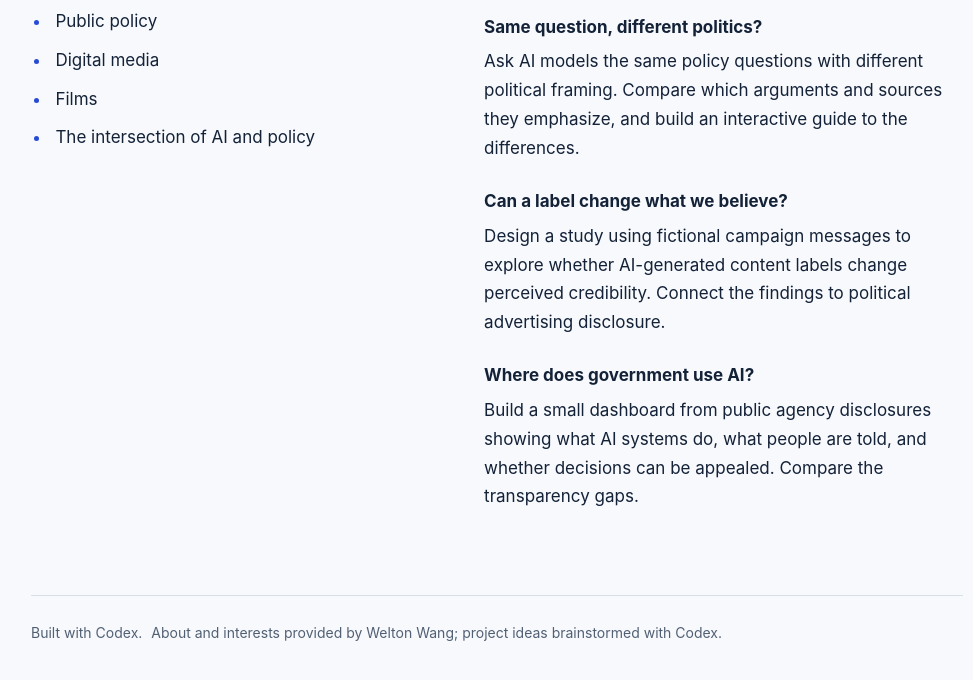
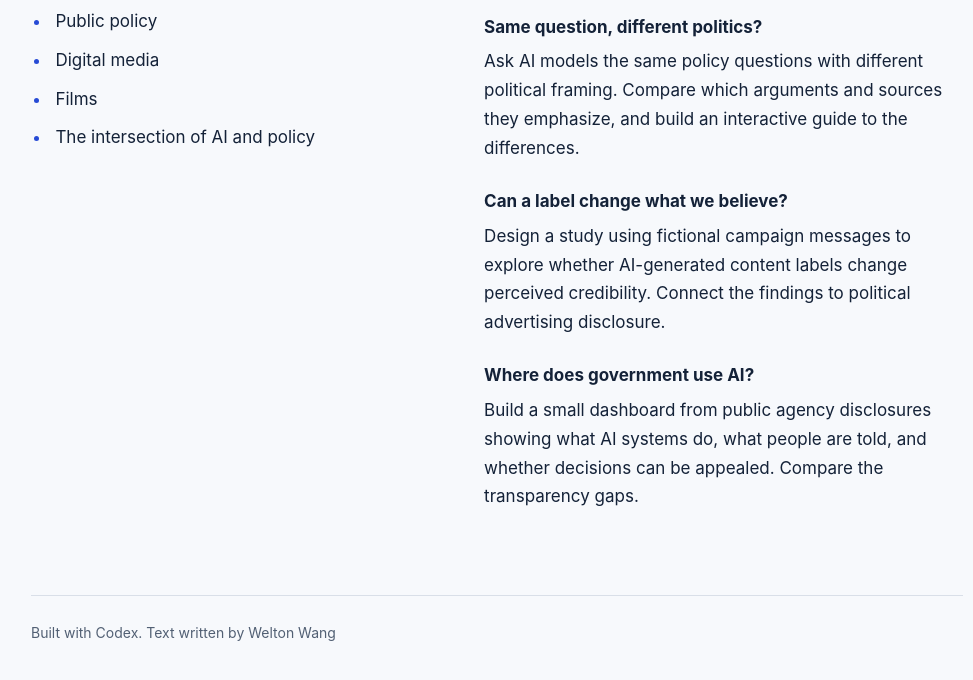
Before and after one commit to WeltonWang02/WeltonWang02.github.io, a plain HTML site: page index.html in a window 1280 px wide. Shown: the part 655-1335 px from the top of the page, without its empty margins (143-1116 px from the left). Drawn offline with Linux system fonts and the light colour scheme.

Commit message:
Update footer wording as requested

```diff
--- a/index.html
+++ b/index.html
@@ -41,7 +41,7 @@
         </section>
       </div>
     </main>
-    <footer>Built with Codex. <span>About and interests provided by Welton Wang; project ideas brainstormed with Codex.</span></footer>
+    <footer>Built with Codex. Text written by Welton Wang</footer>
   </div>
 </body>
 </html>
```
